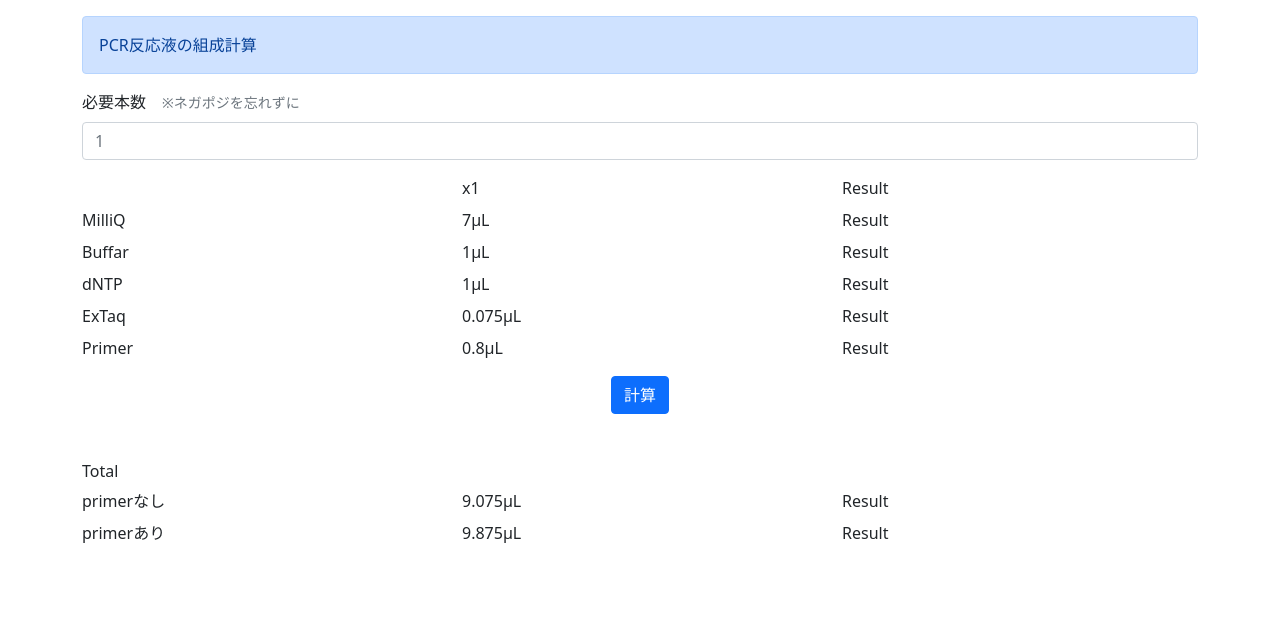
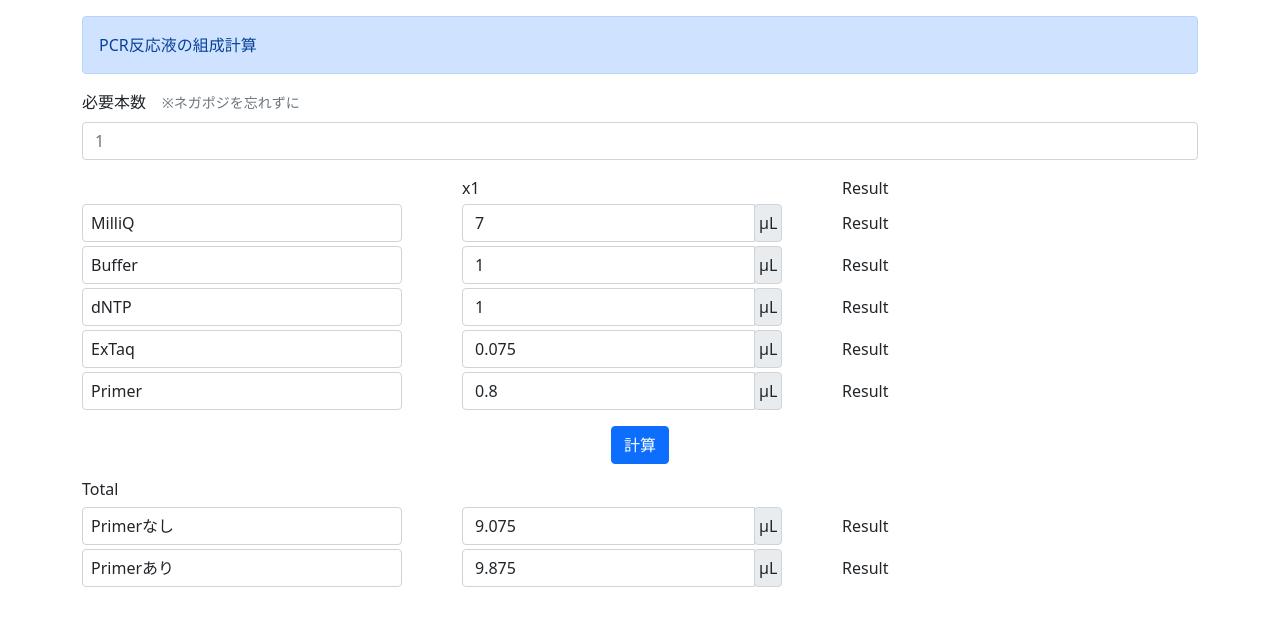
Before and after one commit to shima47/PCRcalculatorPWA, a plain HTML site: page index.html in a window 1280 px wide. Drawn offline with nearby package versions, Linux system fonts and the light colour scheme.

Commit message:
Update index.html

```diff
--- a/index.html
+++ b/index.html
@@ -34,7 +34,7 @@
 
 <body>
 	<div class="container">
-		<div id="js-question" class="mt-3 alert alert-primary" role="alert">
+		<div class="mt-3 alert alert-primary">
 			PCR反応液の組成計算
 		</div>
 
@@ -42,60 +42,129 @@
 			<label for="exampleInputEmail1" class="form-label">
 				必要本数　<small class="text-muted">※ネガポジを忘れずに</small>
 			</label>
-			<input type="number" placeholder="1" class="form-control" id="form" aria-describedby="emailHelp">
+			<input type="number" placeholder="1" class="form-control" id="form">
 		</div>
 
 		<div class="row align-items-center">
 			<div class="col"></div>
 			<div class="col">x1</div>
-			<div class="col">Result</div>
+			<div class="col" id="multiple">Result</div>
 		</div>
-		<div class="mt-2 row align-items-center">
-			<div class="col">MilliQ</div>
-			<div class="col">7μL</div>
-			<div class="col">Result</div>
+
+		<div class="mt-1 row align-items-center">
+			<div class="col">
+				<input type="text" value="MilliQ" class="form-control px-2" style="width:90%">
+			</div>
+			<div class="col">
+				<div class="input-group" style="width:90%">
+					<input type="number" value="7" class="form-control" name="oneVol">
+					<div class="input-group-append">
+						<span class="px-1 input-group-text">μL</span>
+					</div>
+				</div>
+			</div>
+			<div class="col" name="result">Result</div>
 		</div>
-		<div class="mt-2 row align-items-center">
-			<div class="col">Buffar</div>
-			<div class="col">1μL</div>
-			<div class="col">Result</div>
+
+		<div class="mt-1 row align-items-center">
+			<div class="col">
+				<input type="text" value="Buffer" class="form-control px-2" style="width:90%">
+			</div>
+			<div class="col">
+				<div class="input-group" style="width:90%">
+					<input type="number" value="1" class="form-control" name="oneVol">
+					<div class="input-group-append">
+						<span class="px-1 input-group-text">μL</span>
+					</div>
+				</div>
+			</div>
+			<div class="col" name="result">Result</div>
 		</div>
-		<div class="mt-2 row align-items-center">
-			<div class="col">dNTP</div>
-			<div class="col">1μL</div>
-			<div class="col">Result</div>
+
+		<div class="mt-1 row align-items-center">
+			<div class="col">
+				<input type="text" value="dNTP" class="form-control px-2" style="width:90%">
+			</div>
+			<div class="col">
+				<div class="input-group" style="width:90%">
+					<input type="number" value="1" class="form-control" name="oneVol">
+					<div class="input-group-append">
+						<span class="px-1 input-group-text">μL</span>
+					</div>
+				</div>
+			</div>
+			<div class="col" name="result">Result</div>
 		</div>
-		<div class="mt-2 row align-items-center">
-			<div class="col">ExTaq</div>
-			<div class="col">0.075μL</div>
-			<div class="col">Result</div>
+
+		<div class="mt-1 row align-items-center">
+			<div class="col">
+				<input type="text" value="ExTaq" class="form-control px-2" style="width:90%">
+			</div>
+			<div class="col">
+				<div class="input-group" style="width:90%">
+					<input type="number" value="0.075" class="form-control" name="oneVol">
+					<div class="input-group-append">
+						<span class="px-1 input-group-text">μL</span>
+					</div>
+				</div>
+			</div>
+			<div class="col" name="result">Result</div>
 		</div>
-		<div class="mt-2 row align-items-center">
-			<div class="col">Primer</div>
-			<div class="col">0.8μL</div>
-			<div class="col">Result</div>
+
+		<div class="mt-1 row align-items-center">
+			<div class="col">
+				<input type="text" value="Primer" class="form-control px-2" style="width:90%">
+			</div>
+			<div class="col">
+				<div class="input-group" style="width:90%">
+					<input type="number" value="0.8" class="form-control" name="oneVol">
+					<div class="input-group-append">
+						<span class="px-1 input-group-text">μL</span>
+					</div>
+				</div>
+			</div>
+			<div class="col" name="result">Result</div>
 		</div>
 
 		<div class="mt-3 d-flex justify-content-center">
-			<button type="button" class="btn btn-primary">計算</button>
+			<button type="button" class="btn btn-primary" id="caluculate">計算</button>
 		</div>
 
-		<div class="mt-5 h6 text-left">Total</div>
+		<div class="mt-3 h6 text-left">Total</div>
 
+		<div class="row align-items-center">
+			<div class="col">
+				<input type="text" value="Primerなし" class="form-control px-2" style="width:90%">
+			</div>
+			<div class="col">
+				<div class="input-group" style="width:90%">
+					<input type="number" value="9.075" class="form-control" name="oneVol">
+					<div class="input-group-append">
+						<span class="px-1 input-group-text">μL</span>
+					</div>
+				</div>
+			</div>
+			<div class="col" name="result">Result</div>
+		</div>
 
-		<div class="mt-0 row align-items-center">
-			<div class="col">primerなし</div>
-			<div class="col">9.075μL</div>
-			<div class="col">Result</div>
+		<div class="mt-1 row align-items-center">
+			<div class="col">
+				<input type="text" value="Primerあり" class="form-control px-2" style="width:90%">
+			</div>
+			<div class="col">
+				<div class="input-group" style="width:90%">
+					<input type="number" value="9.875" class="form-control" name="oneVol">
+					<div class="input-group-append">
+						<span class="px-1 input-group-text">μL</span>
+					</div>
+				</div>
+			</div>
+			<div class="col" name="result">Result</div>
 		</div>
-		<div class="mt-2 row align-items-center">
-			<div class="col">primerあり</div>
-			<div class="col">9.875μL</div>
-			<div class="col">Result</div>
-		</div>
+
 	</div>
 
-    	<script async src="https://cdn.jsdelivr.net/npm/pwacompat@2.0.6/pwacompat.min.js"
+    <script async src="https://cdn.jsdelivr.net/npm/pwacompat@2.0.6/pwacompat.min.js"
 	integrity="sha384-GOaSLecPIMCJksN83HLuYf9FToOiQ2Df0+0ntv7ey8zjUHESXhthwvq9hXAZTifA"
 	crossorigin="anonymous"></script>
 	<script type="text/javascript" src="PCRcalculatorPWA.js"></script>
```
